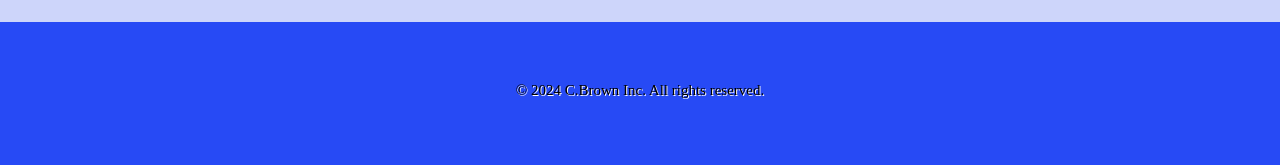
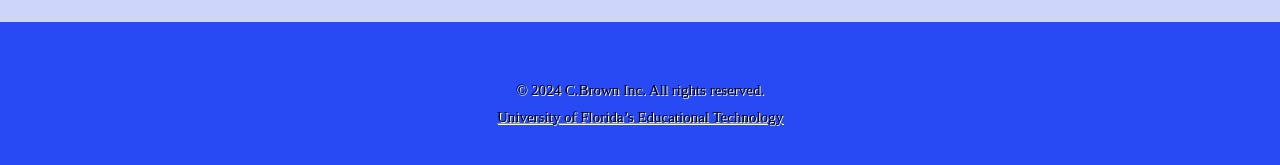
Before and after one commit to carlarbrown/ePortfolio, a plain HTML site: page screencast.html in a window 1280 px wide. Shown: the part 831-996 px from the top of the page. Drawn offline with Linux system fonts and the light colour scheme.

Commit message:
Update screencast.html

```diff
--- a/screencast.html
+++ b/screencast.html
@@ -68,6 +68,9 @@
     <div id="footer">
       <!-- START FOOTER -->
       <p>© 2024 C.Brown Inc. All rights reserved.</p>
+      <a href="http://education.ufl.edu/educational-technology/" target=_blank>
+<p>University of Florida’s Educational Technology</p>
+</a>
       <!-- END FOOTER -->
     </div>
   </body>
```
